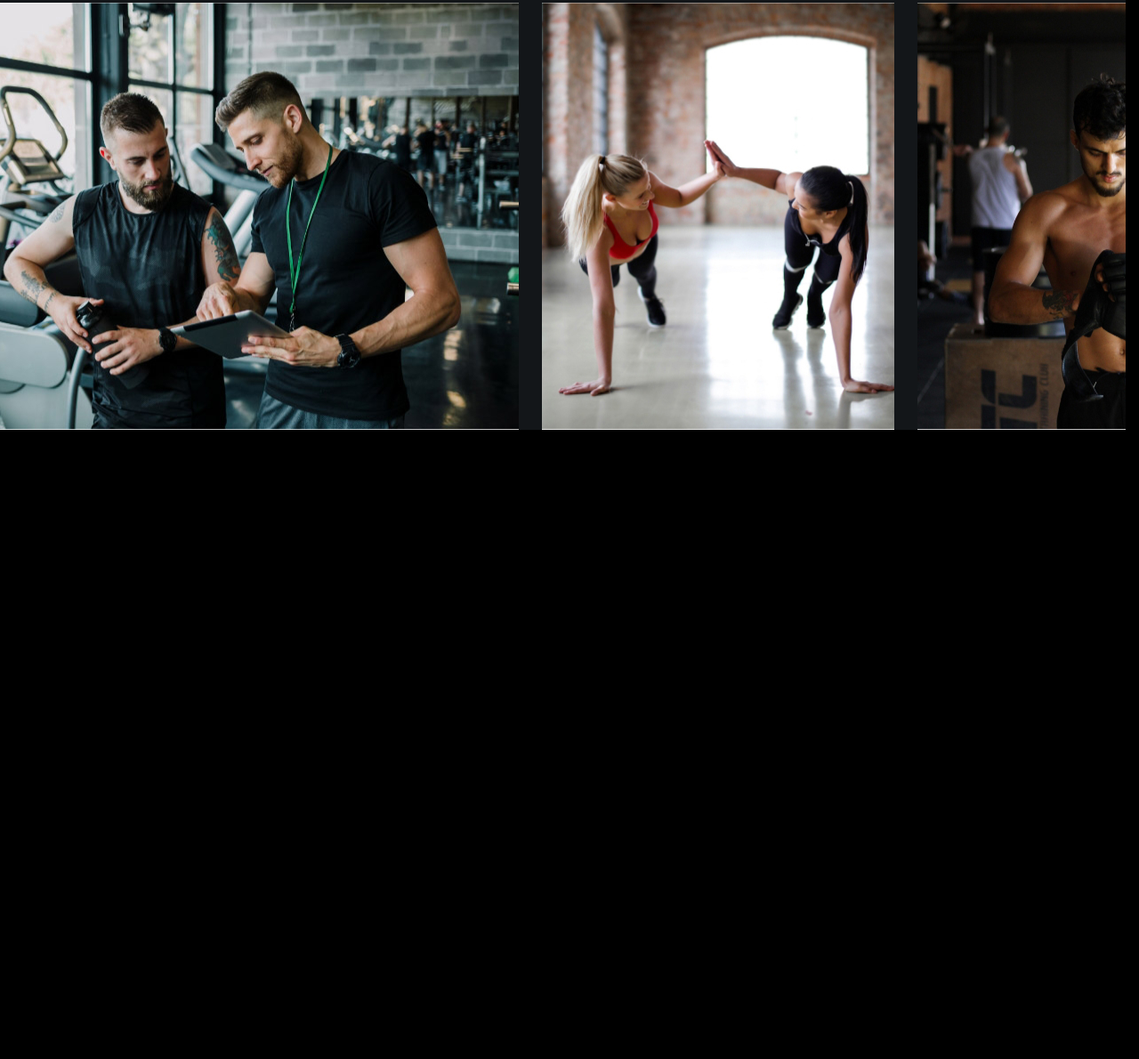
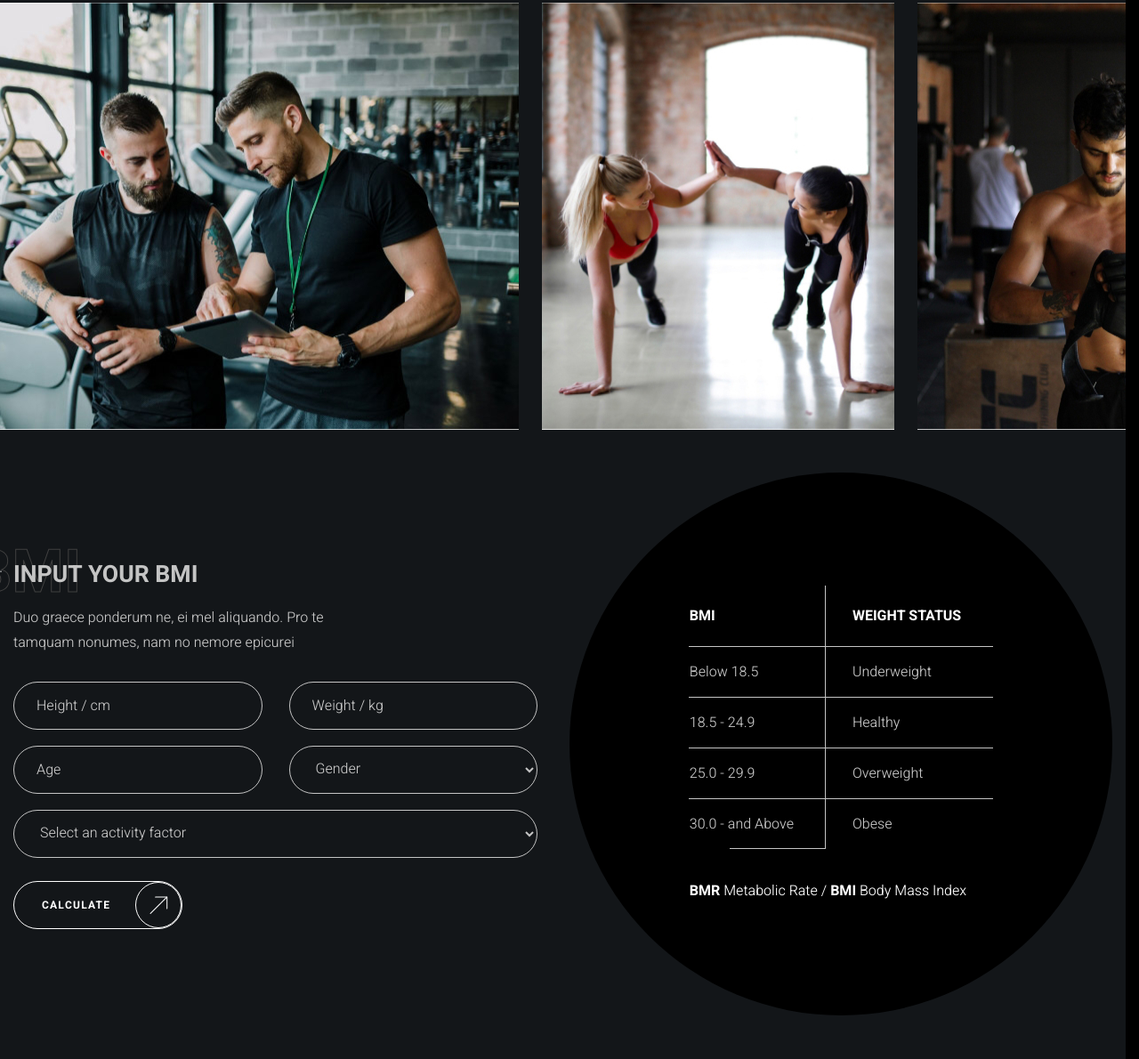
Before and after one commit to sabuzanuly/kropp-fitness, a plain HTML site: page index.html in a window 1280 px wide. Shown: the part 4670-5860 px from the top of the page at 89% size. Before the commit the page ends 5153 px from the top, so only its background shows below. Drawn offline with Linux system fonts and the light colour scheme; files whose address does not match are found by name.

Commit message:
feat: add calculate section

```diff
--- a/index.html
+++ b/index.html
@@ -411,6 +411,146 @@
 					/>
 				</div>
 			</section>
+			<section class="calculate">
+				<div class="calculate-inner container">
+					<div class="calculate-body">
+						<h2
+							class="calculate-title title-medium backdrop-title"
+							data-title="BMI"
+						>
+							Input your BMI
+						</h2>
+						<div class="calculate-description">
+							<p>
+								Duo graece ponderum ne, ei mel aliquando. Pro te tamquam
+								nonumes, nam no nemore epicurei
+							</p>
+						</div>
+						<form class="calculate-form">
+							<div class="calculate-form-body">
+								<label
+									class="visually-hidden"
+									for="height"
+									>Height</label
+								>
+								<input
+									class="calculate-input input"
+									id="height"
+									type="number"
+									placeholder="Height / cm"
+								/>
+
+								<label
+									class="visually-hidden"
+									for="weight"
+									>Weight</label
+								>
+								<input
+									class="calculate-input input"
+									id="weight"
+									type="number"
+									placeholder="Weight / kg"
+								/>
+
+								<label
+									class="visually-hidden"
+									for="age"
+									>Age</label
+								>
+								<input
+									class="calculate-input input"
+									id="age"
+									type="number"
+									placeholder="Age"
+								/>
+
+								<label
+									class="visually-hidden"
+									for="gender"
+									>Gender</label
+								>
+								<select
+									class="calculate-input input"
+									id="gender"
+									required
+								>
+									<option
+										value=""
+										disabled
+										selected
+									>
+										Gender
+									</option>
+									<option value="male">Male</option>
+									<option value="female">Female</option>
+								</select>
+
+								<label
+									class="visually-hidden"
+									for="activity-factor"
+									>Activity factor</label
+								>
+								<select
+									class="calculate-input input wide"
+									id="activity-factor"
+									required
+								>
+									<option
+										value=""
+										disabled
+										selected
+									>
+										Select an activity factor
+									</option>
+									<option value="1">1</option>
+									<option value="2">2</option>
+								</select>
+							</div>
+							<button
+								class="calculate-button button transparent"
+								type="submit"
+							>
+								Calculate
+							</button>
+						</form>
+					</div>
+					<div class="calculate-table-wrapper">
+						<table class="calculate-table">
+							<thead>
+								<tr>
+									<th>BMI</th>
+									<th>Weight status</th>
+								</tr>
+							</thead>
+							<tbody>
+								<tr>
+									<td>Below 18.5</td>
+									<td>Underweight</td>
+								</tr>
+								<tr>
+									<td>18.5 - 24.9</td>
+									<td>Healthy</td>
+								</tr>
+								<tr>
+									<td>25.0 - 29.9</td>
+									<td>Overweight</td>
+								</tr>
+								<tr>
+									<td>30.0 - and Above</td>
+									<td>Obese</td>
+								</tr>
+							</tbody>
+							<tfoot>
+								<tr>
+									<td colspan="2">
+										<b>BMR</b> Metabolic Rate / <b>BMI</b> Body Mass Index
+									</td>
+								</tr>
+							</tfoot>
+						</table>
+					</div>
+				</div>
+			</section>
 		</main>
 	</body>
 </html>
--- /dev/null
+++ b/styles/blocks/calculate.css
@@ -0,0 +1,117 @@
+.calculate {
+	padding-block: 146px;
+	background-color: var(--color-dark-alternate);
+}
+
+.calculate-inner {
+	display: flex;
+	align-items: center;
+	column-gap: 36px;
+}
+
+.calculate-body {
+	flex-grow: 1;
+	max-width: 627px;
+}
+
+.calculate-title:not(:last-child) {
+	margin-bottom: 16px;
+}
+
+.calculate-description {
+	max-width: 385px;
+}
+
+.calculate-description:not(:last-child) {
+	margin-bottom: 30px;
+}
+
+.calculate-form-body {
+	display: grid;
+	grid-template-columns: repeat(2, 1fr);
+	gap: 18px 30px;
+}
+
+.calculate-form-body:not(:last-child) {
+	margin-bottom: 26px;
+}
+
+.calculate-input.wide {
+	grid-column: -1 / 1;
+}
+
+.calculate-table-wrapper {
+	position: relative;
+	display: flex;
+	justify-content: center;
+	align-items: center;
+	width: 100%;
+	max-width: 610px;
+}
+
+.calculate-table-wrapper::before {
+	content: '';
+	position: absolute;
+	top: 50%;
+	left: 50%;
+	translate: -50% -50%;
+	width: 100%;
+	aspect-ratio: 1;
+	background-color: var(--color-dark);
+	border-radius: 50%;
+}
+
+.calculate-table {
+	position: relative;
+	border-collapse: collapse;
+}
+
+.calculate-table :is(td, th) {
+	padding-right: 30px;
+}
+
+.calculate-table :is(td, th):not(:first-child) {
+	padding-left: 30px;
+}
+
+.calculate-table :is(td, th):not(:last-child) {
+	border-right: 1px solid var(--color-light-gray);
+}
+
+.calculate-table tbody td {
+	border-top: 1px solid var(--color-light-gray);
+}
+
+.calculate-table tbody tr:last-child td:first-child {
+	position: relative;
+}
+
+.calculate-table tbody tr:last-child td:first-child::after {
+	content: '';
+	position: absolute;
+	bottom: 0;
+	right: 0;
+	width: 70%;
+	height: 1px;
+	background-color: var(--color-light-gray);
+}
+
+.calculate-table th {
+	padding-block: 20px;
+	text-align: left;
+	text-transform: uppercase;
+	color: var(--color-light);
+}
+
+.calculate-table td {
+	padding-block: 14px;
+}
+
+.calculate-table tfoot {
+	color: var(--color-light);
+}
+
+.calculate-table tfoot td {
+	padding-top: 33px;
+	padding-bottom: 0;
+}
--- a/styles/main.css
+++ b/styles/main.css
@@ -14,5 +14,6 @@
 @import url('./blocks/join-us.css');
 @import url('./blocks/location.css');
 @import url('./blocks/family.css');
+@import url('./blocks/calculate.css');
 
 @import url('./media-queries.css');
--- a/styles/media-queries.css
+++ b/styles/media-queries.css
@@ -78,6 +78,30 @@
 
 	.family-image {
 		height: 360px;
+	}
+
+	.calculate {
+		padding-block: 100px;
+	}
+
+	.calculate-inner {
+		column-gap: 20px;
+	}
+
+	.calculate-form-body {
+		grid-template-columns: 1fr;
+	}
+
+	.calculate-button {
+		width: 100%;
+	}
+
+	.calculate-table :is(td, th) {
+		padding-block: 10px;
+	}
+
+	.calculate-table tfoot td {
+		padding-top: 10px;
 	}
 }
 
@@ -163,4 +187,17 @@
 	.family-body {
 		column-gap: 12px;
 	}
+
+	.calculate-inner {
+		flex-direction: column;
+		row-gap: 30px;
+	}
+
+	.calculate-table-wrapper::before {
+		display: none;
+	}
+
+	.calculate {
+		padding-block: 60px;
+	}
 }
```
